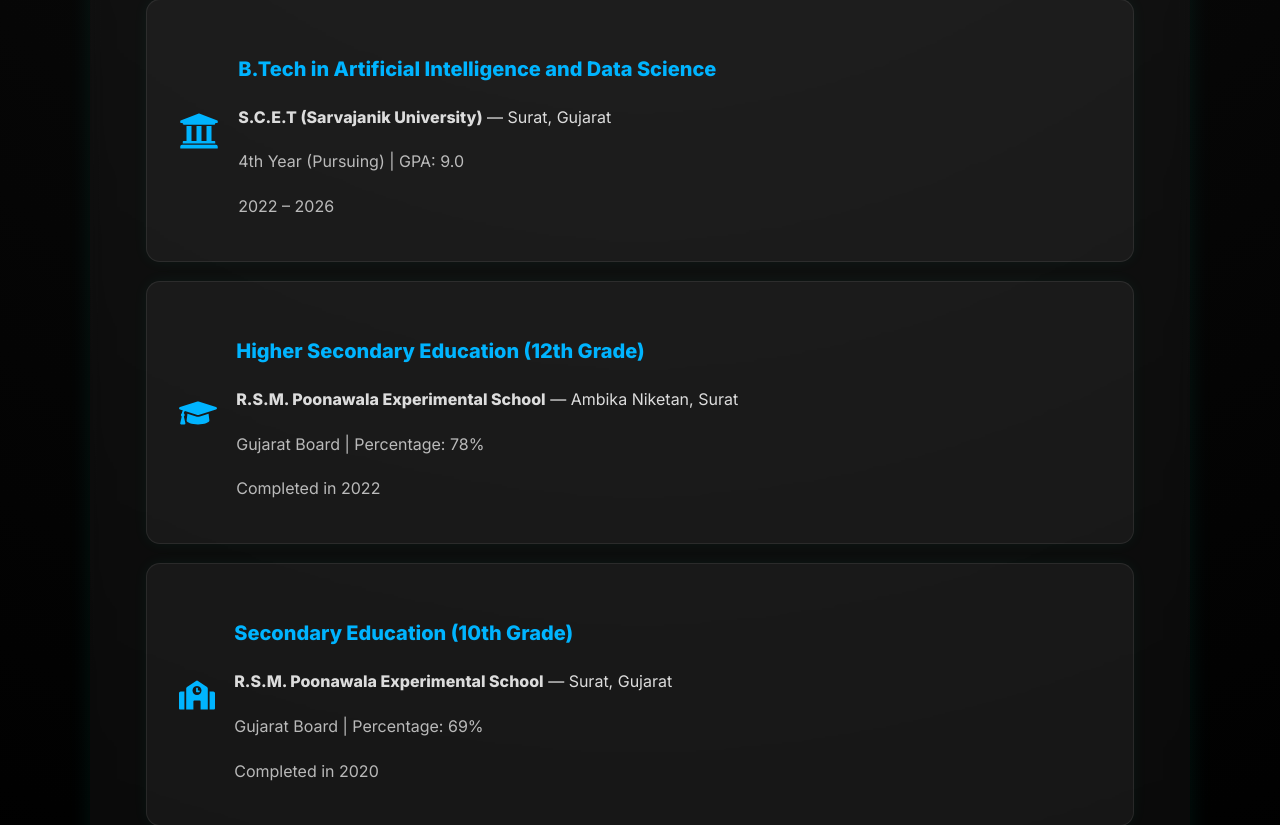
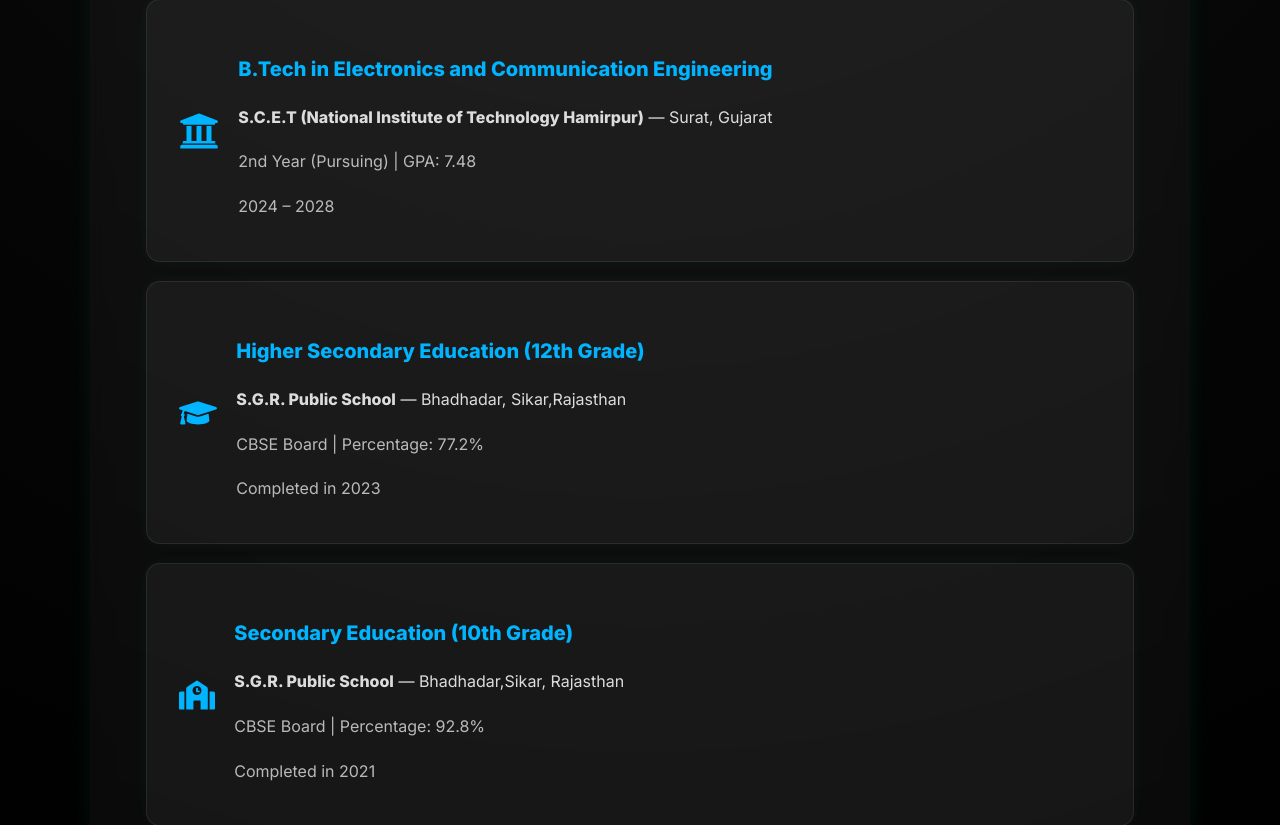
Before and after one commit to Ankit008769/Ankit_Portfolio, a React (Vite) app: page /about in a window 1280 px wide. Shown: the part 610-1435 px from the top of the page. Built offline with nearby package versions, Linux system fonts and the light colour scheme; the HTML template or start-up script is replaced by a standard one.

Commit message:
details updated

```diff
--- a/src/pages/About.jsx
+++ b/src/pages/About.jsx
@@ -56,7 +56,7 @@
             marginBottom: "1rem",
           }}
         >
-          Hi, I’m <strong>Kunj Desai</strong> — an aspiring{" "}
+          Hi, I’m <strong>Ankit BHukar</strong> — an aspiring{" "}
           <strong>Artificial Intelligence Engineer</strong> and{" "}
           <strong>Machine Learning enthusiast</strong> who loves turning ideas
           into intelligent systems. I’m deeply fascinated by how data and
@@ -73,7 +73,7 @@
         </p>
 
         <p>
-            4th-year B.Tech AI Engineering student with hands-on experience in ML & DL Projects. Proficient in Python, scikitlearn,pytorch,tensorflow and data preprocessing. Seeking internship opportunities to apply skills and contribute to
+            2nd-year B.Tech Electronics and Communication Engineering student with hands-on experience in ML & DL Projects. Proficient in Python, scikitlearn,pytorch,tensorflow and data preprocessing. Seeking internship opportunities to apply skills and contribute to
             impactful AI solutions.
         </p>
 
@@ -131,7 +131,7 @@
                     fontSize: "1.25rem",
                   }}
                 >
-                  B.Tech in Artificial Intelligence and Data Science
+                  B.Tech in Electronics and Communication Engineering
                 </h4>
                 <p
                   style={{
@@ -139,13 +139,13 @@
                     marginBottom: "0.2rem",
                   }}
                 >
-                  <strong>S.C.E.T (Sarvajanik University)</strong> — Surat,
+                  <strong>S.C.E.T (National Institute of Technology Hamirpur)</strong> — Surat,
                   Gujarat
                 </p>
                 <p style={{ color: "rgba(255,255,255,0.7)" }}>
-                  4th Year (Pursuing) | GPA: 9.0
+                  2nd Year (Pursuing) | GPA: 7.48
                 </p>
-                <p style={{ color: "rgba(255,255,255,0.7)" }}>2022 – 2026</p>
+                <p style={{ color: "rgba(255,255,255,0.7)" }}>2024 – 2028</p>
               </div>
             </motion.div>
 
@@ -184,13 +184,12 @@
                     marginBottom: "0.2rem",
                   }}
                 >
-                  <strong>R.S.M. Poonawala Experimental School</strong> — Ambika
-                  Niketan, Surat
+                  <strong>S.G.R. Public School</strong> — Bhadhadar, Sikar,Rajasthan
                 </p>
                 <p style={{ color: "rgba(255,255,255,0.7)" }}>
-                  Gujarat Board | Percentage: 78%
+                  CBSE Board | Percentage: 77.2%
                 </p>
-                <p style={{ color: "rgba(255,255,255,0.7)" }}>Completed in 2022</p>
+                <p style={{ color: "rgba(255,255,255,0.7)" }}>Completed in 2023</p>
               </div>
             </motion.div>
 
@@ -229,13 +228,13 @@
                     marginBottom: "0.2rem",
                   }}
                 >
-                  <strong>R.S.M. Poonawala Experimental School</strong> — Surat,
-                  Gujarat
+                  <strong>S.G.R. Public School</strong> — Bhadhadar,Sikar,
+                  Rajasthan
                 </p>
                 <p style={{ color: "rgba(255,255,255,0.7)" }}>
-                  Gujarat Board | Percentage: 69%
+                  CBSE Board | Percentage: 92.8%
                 </p>
-                <p style={{ color: "rgba(255,255,255,0.7)" }}>Completed in 2020</p>
+                <p style={{ color: "rgba(255,255,255,0.7)" }}>Completed in 2021</p>
               </div>
             </motion.div>
           </div>
--- a/src/pages/Home.jsx
+++ b/src/pages/Home.jsx
@@ -24,11 +24,11 @@
 
   const quickLinks = [
     { img: githubLogo, title: 'GitHub', link: 'https://github.com/kunj2803' },
-    { img: linkedinLogo, title: 'LinkedIn', link: 'https://www.linkedin.com/in/kunj-desai-07717b293/' },
-    { img: gmailLogo, title: 'Email', link: 'mailto:kunjd2803@gmail.com' },
-    { img: whatsappLogo, title: 'WhatsApp', link: 'https://wa.me/+918758209508' },
-    { img: instagramLogo, title: 'Instagram', link: 'https://www.instagram.com/kunj_2834/' },
-    { img: facebookLogo, title: 'Facebook', link: 'https://www.facebook.com/kunj.desai.222608' },
+    { img: linkedinLogo, title: 'LinkedIn', link: 'https://www.linkedin.com/in/ankit-bhukar-4525ab324/' },
+    { img: gmailLogo, title: 'Email', link: 'ankitbhukar815@gmail.com' },
+    { img: whatsappLogo, title: 'WhatsApp', link: 'https://wa.me/+917378026296' },
+    { img: instagramLogo, title: 'Instagram', link: 'https://www.instagram.com/ankitbhukar9772/' },
+    { img: facebookLogo, title: 'Facebook', link: 'https://www.facebook.com/share/1FDNbbgtJp/' },
   ]
 
   return (
@@ -106,9 +106,9 @@
           {/* Info Cards */}
           <motion.div className="info-cards">
             {[
-              { label: '📍 Location', value: 'Surat, Gujarat, India' },
+              { label: '📍 Location', value: 'Sikar, Rajasthan, India' },
               { label: '💼 Expertise', value: 'AI/ML, Problem Solving' },
-              { label: '📧 Contact', value: 'kunjd2803@gmail.com' },
+              { label: '📧 Contact', value: 'ankitbhukar815@gmail.com' },
             ].map((info, i) => (
               <motion.div key={i} whileHover={{ y: -4, scale: 1.05 }} transition={{ type: 'spring', stiffness: 250 }} className="info-card">
                 <strong>{info.label}</strong>
```
Also changed, not shown: public/photo.jpg, 1 other file (tests, documents, lock files or other folders).
